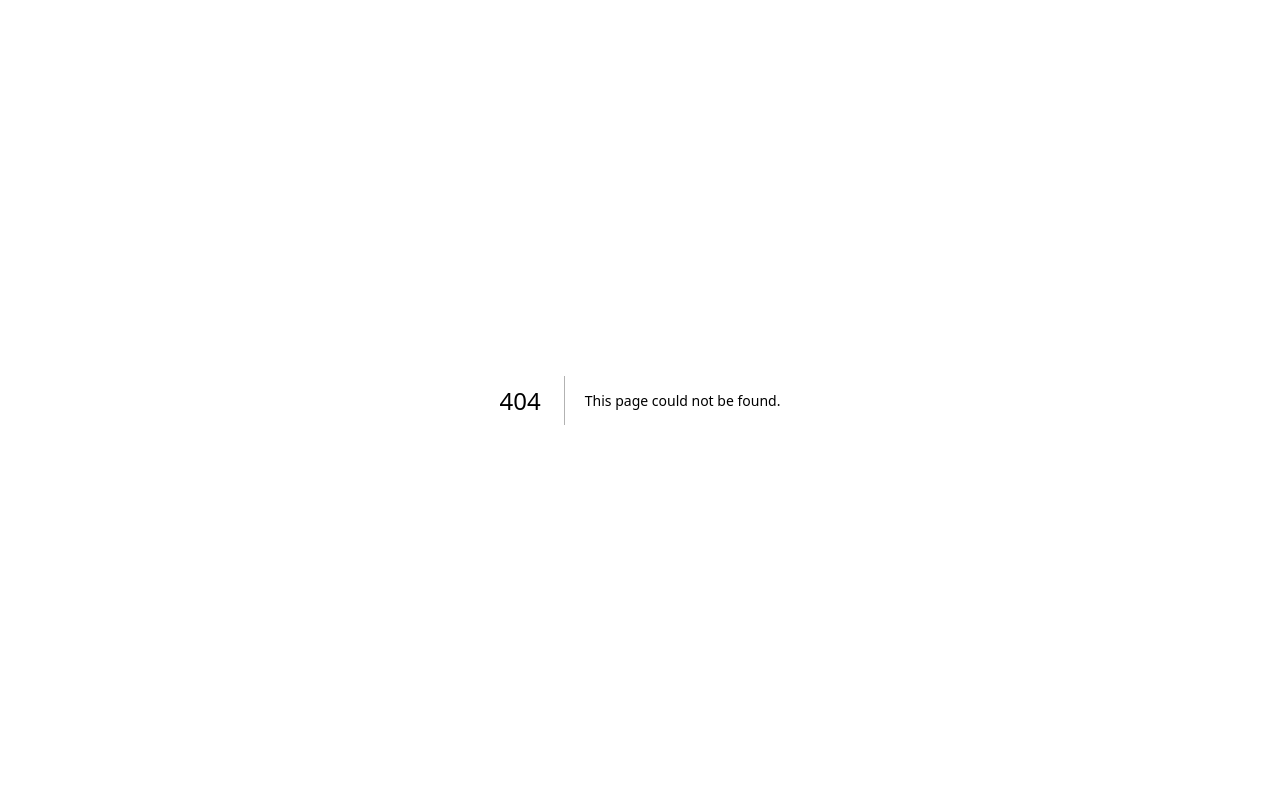
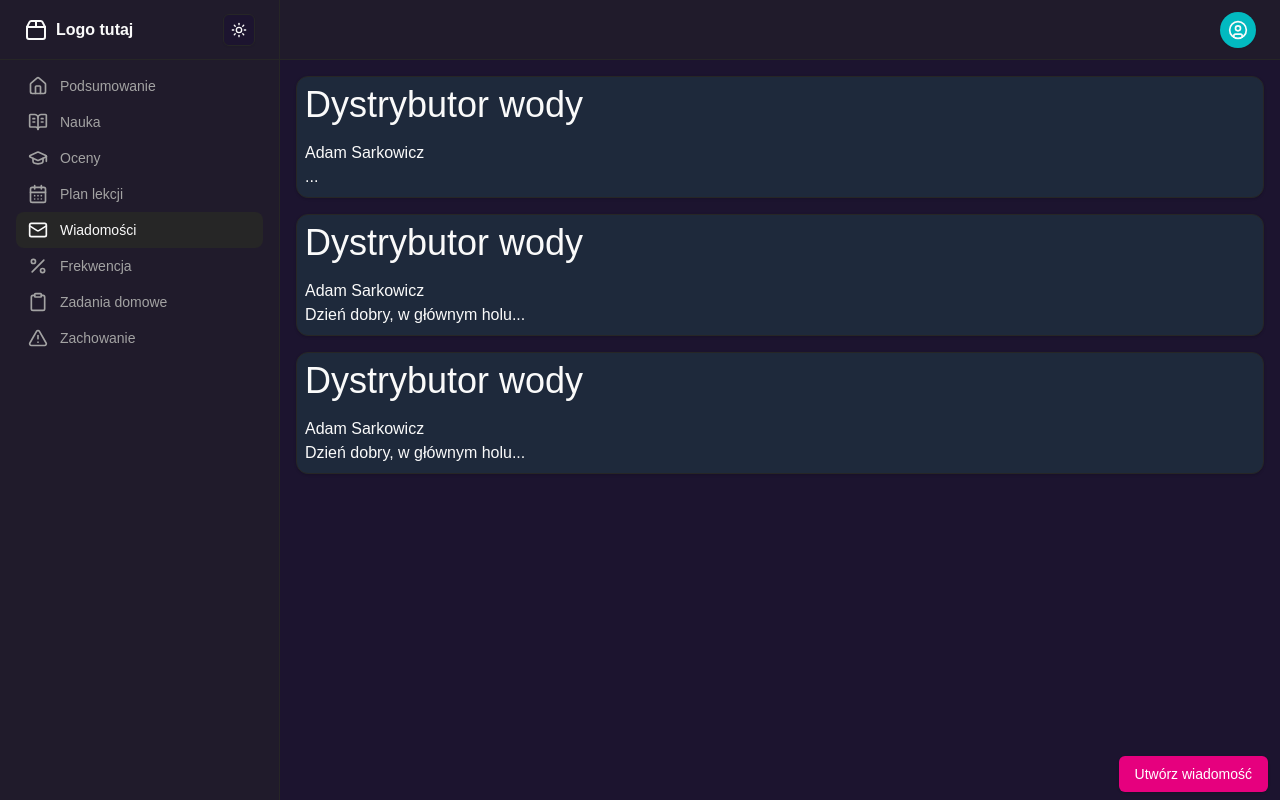
Before and after one commit to Hackyeah2024-team/frontend-mock, a Next.js app: page /student/messages in a window 1280 px wide. Before the commit this address had no page. Built offline with nearby package versions, Linux system fonts and the light colour scheme.

Commit message:
Test messages

```diff
--- a/app/globals.css
+++ b/app/globals.css
@@ -48,7 +48,7 @@
     --popover: 0 0% 3.9%;
     --popover-foreground: 0 0% 98%;
     --primary: 327, 100%, 45%;
-    --primary-foreground: 0 0% 9%;
+    --primary-foreground: 0 0% 100%;
     --secondary: 182, 98%, 38%;
     --secondary-foreground: 0 0% 98%;
     --muted: 0 0% 14.9%;
--- a/app/student/layout.tsx
+++ b/app/student/layout.tsx
@@ -65,22 +65,6 @@
             <nav className="grid items-start px-2 text-sm font-medium lg:px-4">
               <SideMenu mobile={false} />
             </nav>
-          </div>
-          <div className="mt-auto p-4">
-            <Card x-chunk="dashboard-02-chunk-0">
-              <CardHeader className="p-2 pt-0 md:p-4">
-                <CardTitle>Upgrade to Pro</CardTitle>
-                <CardDescription>
-                  Unlock all features and get unlimited access to our support
-                  team.
-                </CardDescription>
-              </CardHeader>
-              <CardContent className="p-2 pt-0 md:p-4 md:pt-0">
-                <Button size="sm" className="w-full">
-                  Upgrade
-                </Button>
-              </CardContent>
-            </Card>
           </div>
         </div>
       </div>
--- /dev/null
+++ b/app/student/messages/page.tsx
@@ -0,0 +1,73 @@
+"use client";
+
+import { Button } from "@/components/ui/button";
+import { Card } from "@/components/ui/card";
+import {
+  Dialog,
+  DialogContent,
+  DialogDescription,
+  DialogHeader,
+  DialogTitle,
+} from "@/components/ui/dialog";
+import { useState } from "react";
+
+export default function StudentMessages() {
+  return (
+    <div className="flex flex-col m-4">
+      <div className="flex flex-col gap-4">
+        <MessageCard
+          author="Adam Sarkowicz"
+          title="Dystrybutor wody"
+          content="
+          Dzień dobry, w głównym holu zamontowano nowy dystrybutor wody dostępny dla uczniów"
+        />
+        <MessageCard
+          author="Adam Sarkowicz"
+          title="Dystrybutor wody"
+          content="Dzień dobry, w głównym holu zamontowano nowy dystrybutor wody dostępny dla uczniów"
+        />
+        <MessageCard
+          author="Adam Sarkowicz"
+          title="Dystrybutor wody"
+          content="Dzień dobry, w głównym holu zamontowano nowy dystrybutor wody dostępny dla uczniów"
+        />
+      </div>
+      <div className="absolute right-3 bottom-2">
+        <Button>Utwórz wiadomość</Button>
+      </div>
+    </div>
+  );
+}
+
+type Message = {
+  author: string;
+  title: string;
+  content: string;
+};
+
+function MessageCard({ author, title, content }: Message) {
+  const [opened, setOpened] = useState(false);
+
+  return (
+    <>
+      <Card
+        className="flex flex-col bg-slate-800 p-2 rounded-xl"
+        onClick={() => {
+          setOpened(true);
+        }}
+      >
+        <h1 className="text-4xl">{title}</h1>
+        <p className="mt-4">{author}</p>
+        <p>{content.split(" ").slice(0, 5).join(" ")}...</p>
+      </Card>
+      <Dialog open={opened} onOpenChange={() => setOpened(false)}>
+        <DialogContent className="max-w-4xl w-full min-h-[32rem] h-auto">
+          <DialogHeader>
+            <DialogTitle>{title}</DialogTitle>
+            <DialogDescription className="mt-6">{content}</DialogDescription>
+          </DialogHeader>
+        </DialogContent>
+      </Dialog>
+    </>
+  );
+}
--- /dev/null
+++ b/components/ui/dialog.tsx
@@ -0,0 +1,122 @@
+"use client"
+
+import * as React from "react"
+import * as DialogPrimitive from "@radix-ui/react-dialog"
+import { Cross2Icon } from "@radix-ui/react-icons"
+
+import { cn } from "@/lib/utils"
+
+const Dialog = DialogPrimitive.Root
+
+const DialogTrigger = DialogPrimitive.Trigger
+
+const DialogPortal = DialogPrimitive.Portal
+
+const DialogClose = DialogPrimitive.Close
+
+const DialogOverlay = React.forwardRef<
+  React.ElementRef<typeof DialogPrimitive.Overlay>,
+  React.ComponentPropsWithoutRef<typeof DialogPrimitive.Overlay>
+>(({ className, ...props }, ref) => (
+  <DialogPrimitive.Overlay
+    ref={ref}
+    className={cn(
+      "fixed inset-0 z-50 bg-black/80  data-[state=open]:animate-in data-[state=closed]:animate-out data-[state=closed]:fade-out-0 data-[state=open]:fade-in-0",
+      className
+    )}
+    {...props}
+  />
+))
+DialogOverlay.displayName = DialogPrimitive.Overlay.displayName
+
+const DialogContent = React.forwardRef<
+  React.ElementRef<typeof DialogPrimitive.Content>,
+  React.ComponentPropsWithoutRef<typeof DialogPrimitive.Content>
+>(({ className, children, ...props }, ref) => (
+  <DialogPortal>
+    <DialogOverlay />
+    <DialogPrimitive.Content
+      ref={ref}
+      className={cn(
+        "fixed left-[50%] top-[50%] z-50 grid w-full max-w-lg translate-x-[-50%] translate-y-[-50%] gap-4 border bg-background p-6 shadow-lg duration-200 data-[state=open]:animate-in data-[state=closed]:animate-out data-[state=closed]:fade-out-0 data-[state=open]:fade-in-0 data-[state=closed]:zoom-out-95 data-[state=open]:zoom-in-95 data-[state=closed]:slide-out-to-left-1/2 data-[state=closed]:slide-out-to-top-[48%] data-[state=open]:slide-in-from-left-1/2 data-[state=open]:slide-in-from-top-[48%] sm:rounded-lg",
+        className
+      )}
+      {...props}
+    >
+      {children}
+      <DialogPrimitive.Close className="absolute right-4 top-4 rounded-sm opacity-70 ring-offset-background transition-opacity hover:opacity-100 focus:outline-none focus:ring-2 focus:ring-ring focus:ring-offset-2 disabled:pointer-events-none data-[state=open]:bg-accent data-[state=open]:text-muted-foreground">
+        <Cross2Icon className="h-4 w-4" />
+        <span className="sr-only">Close</span>
+      </DialogPrimitive.Close>
+    </DialogPrimitive.Content>
+  </DialogPortal>
+))
+DialogContent.displayName = DialogPrimitive.Content.displayName
+
+const DialogHeader = ({
+  className,
+  ...props
+}: React.HTMLAttributes<HTMLDivElement>) => (
+  <div
+    className={cn(
+      "flex flex-col space-y-1.5 text-center sm:text-left",
+      className
+    )}
+    {...props}
+  />
+)
+DialogHeader.displayName = "DialogHeader"
+
+const DialogFooter = ({
+  className,
+  ...props
+}: React.HTMLAttributes<HTMLDivElement>) => (
+  <div
+    className={cn(
+      "flex flex-col-reverse sm:flex-row sm:justify-end sm:space-x-2",
+      className
+    )}
+    {...props}
+  />
+)
+DialogFooter.displayName = "DialogFooter"
+
+const DialogTitle = React.forwardRef<
+  React.ElementRef<typeof DialogPrimitive.Title>,
+  React.ComponentPropsWithoutRef<typeof DialogPrimitive.Title>
+>(({ className, ...props }, ref) => (
+  <DialogPrimitive.Title
+    ref={ref}
+    className={cn(
+      "text-lg font-semibold leading-none tracking-tight",
+      className
+    )}
+    {...props}
+  />
+))
+DialogTitle.displayName = DialogPrimitive.Title.displayName
+
+const DialogDescription = React.forwardRef<
+  React.ElementRef<typeof DialogPrimitive.Description>,
+  React.ComponentPropsWithoutRef<typeof DialogPrimitive.Description>
+>(({ className, ...props }, ref) => (
+  <DialogPrimitive.Description
+    ref={ref}
+    className={cn("text-sm text-muted-foreground", className)}
+    {...props}
+  />
+))
+DialogDescription.displayName = DialogPrimitive.Description.displayName
+
+export {
+  Dialog,
+  DialogPortal,
+  DialogOverlay,
+  DialogTrigger,
+  DialogClose,
+  DialogContent,
+  DialogHeader,
+  DialogFooter,
+  DialogTitle,
+  DialogDescription,
+}
```
Also changed, not shown: 2 other files (tests, documents, lock files or other folders).
